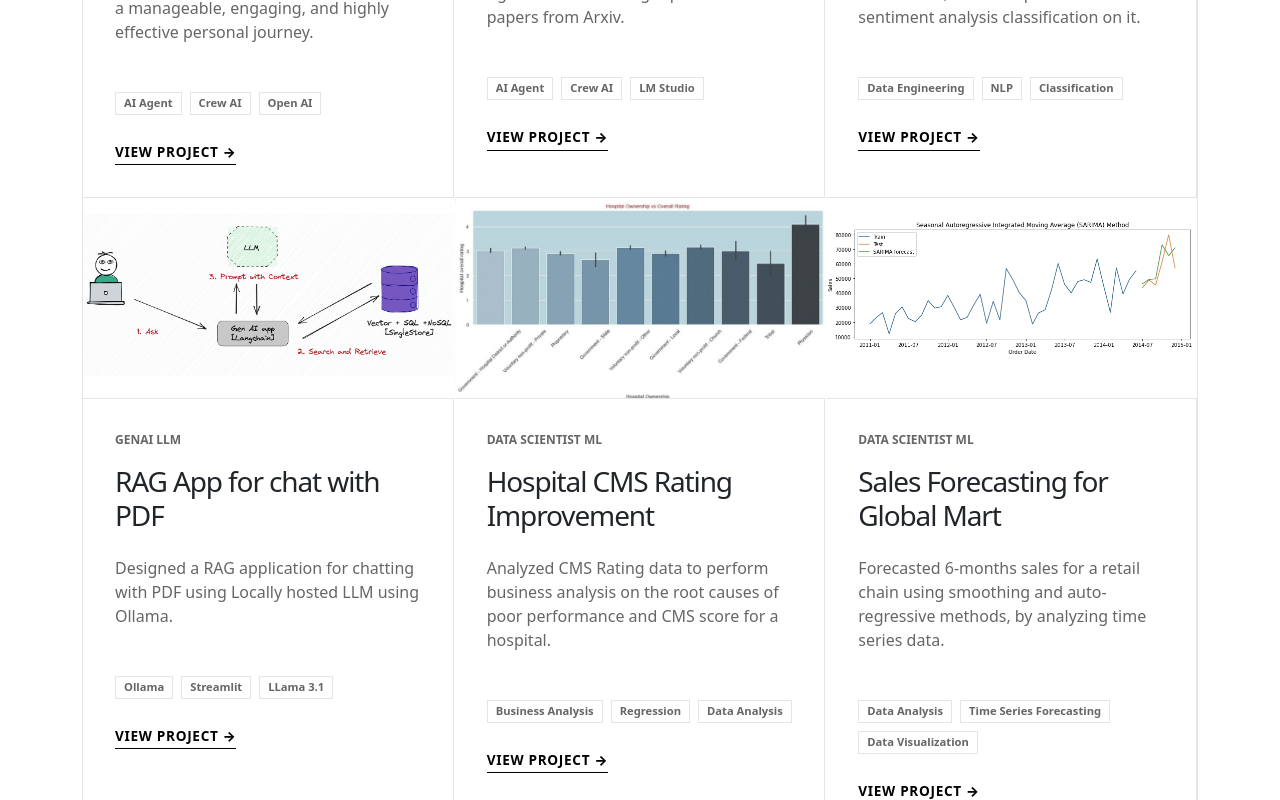
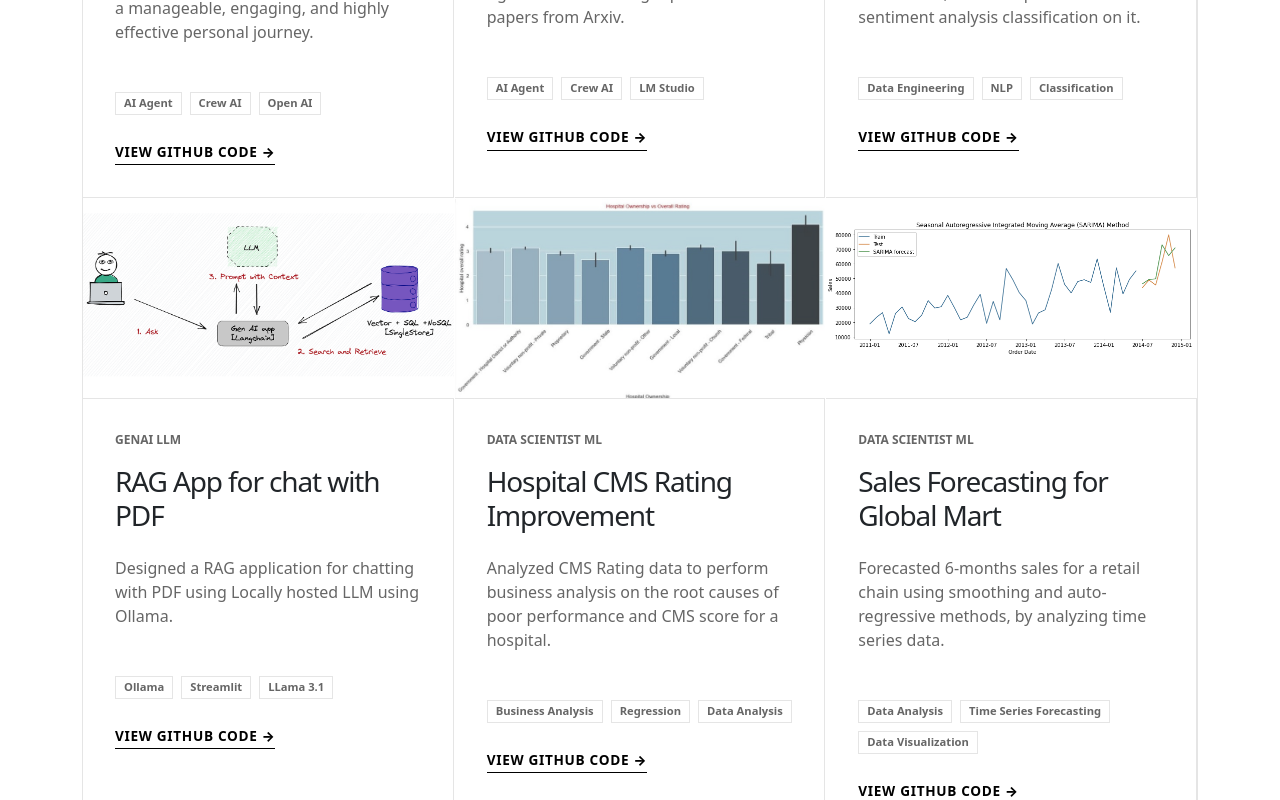
Before and after one commit to nitanshuj/nitanshuj.github.io, a Vue app: page / in a window 1280 px wide. Shown: the part 3540-4340 px from the top of the page. Built offline with nearby package versions, Linux system fonts and the light colour scheme.

Commit message:
some minor changes

```diff
--- a/src/components/Projects.vue
+++ b/src/components/Projects.vue
@@ -34,7 +34,7 @@
               <div class="badge-row mb-4">
                 <span v-for="badge in project.badges.slice(0, 3)" :key="badge" class="badge-mini">{{ badge }}</span>
               </div>
-              <a :href="project.github" target="_blank" class="text-link">View Project &rarr;</a>
+              <a :href="project.github" target="_blank" class="text-link">{{ projectLinkLabel(project.github) }} &rarr;</a>
             </div>
           </div>
         </div>
@@ -61,6 +61,11 @@ const filteredProjects = computed(() => {
   if (activeCategory.value === 'all') return projects
   return projects.filter(p => p.categories.includes(activeCategory.value))
 })
+
+const projectLinkLabel = (url) => {
+  if (url && url.includes('github.com')) return 'View GitHub Code'
+  return 'View Project'
+}
 </script>
 
 <style scoped>
```
